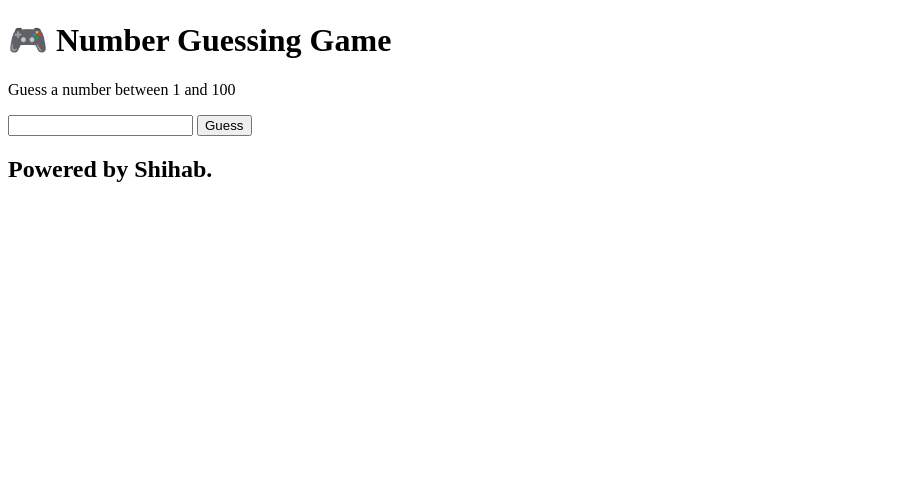
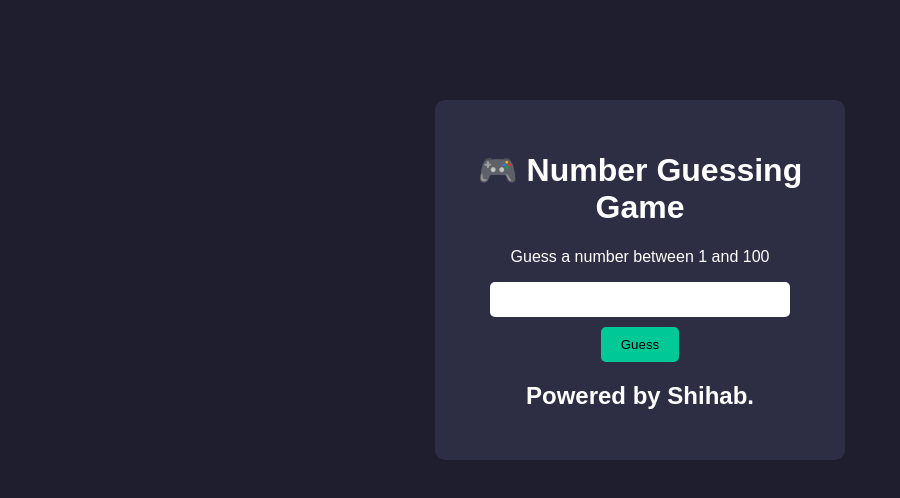
Before and after one commit to asadul-haque110/Number-Guessing-Game, a plain HTML site: page index.html in a window 1280 px wide. Shown: the whole page, without its empty margins (0-900 px from the left). Drawn offline with Linux system fonts and the light colour scheme; files that its build step writes are made by us from their sources; the site is published under a folder, as on GitHub Pages, so addresses that start at the root find nothing.

Commit message:
Update stylesheet link to relative path

```diff
--- a/index.html
+++ b/index.html
@@ -2,7 +2,7 @@
 <html>
 <head>
     <title>Number Guessing Game</title>
-    <link rel="stylesheet" href="/static/style.css">
+    <link rel="stylesheet" href="style.css">
 </head>
 <body>
     <div class="game-box">
```
